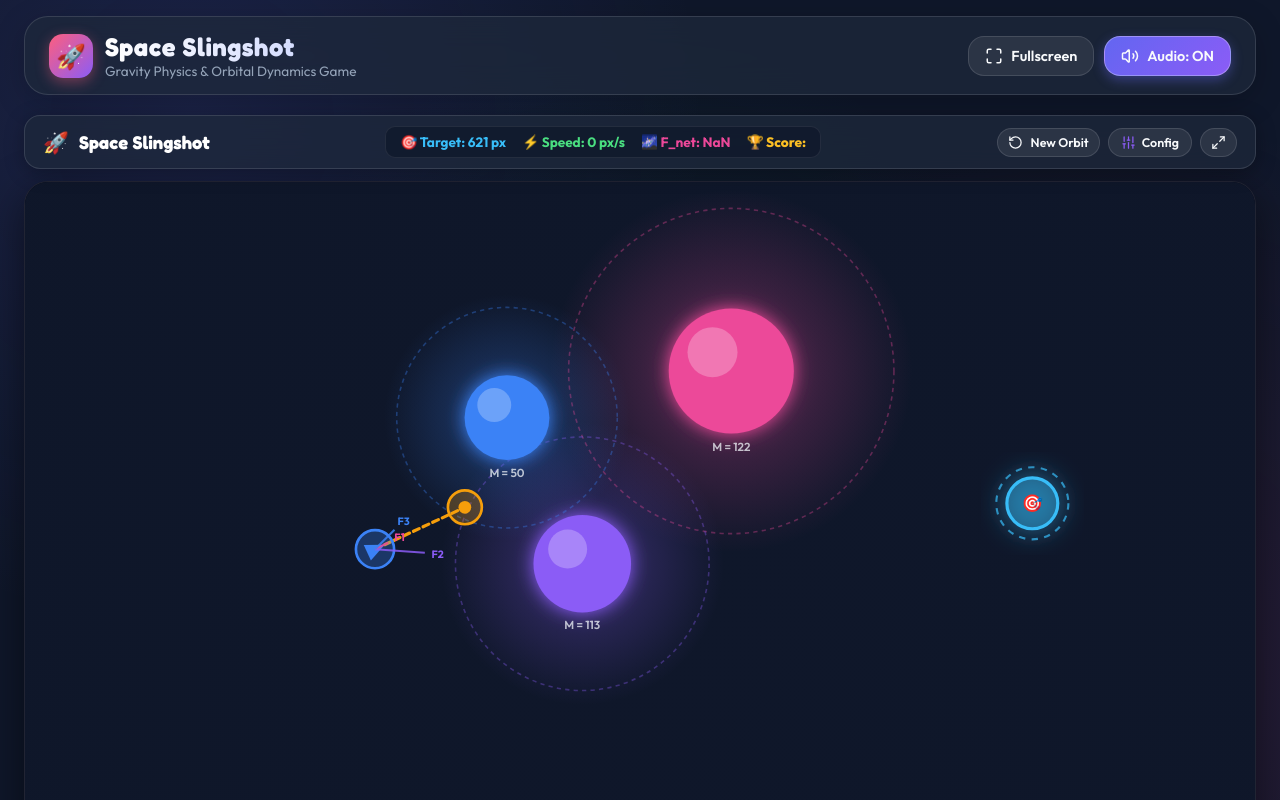
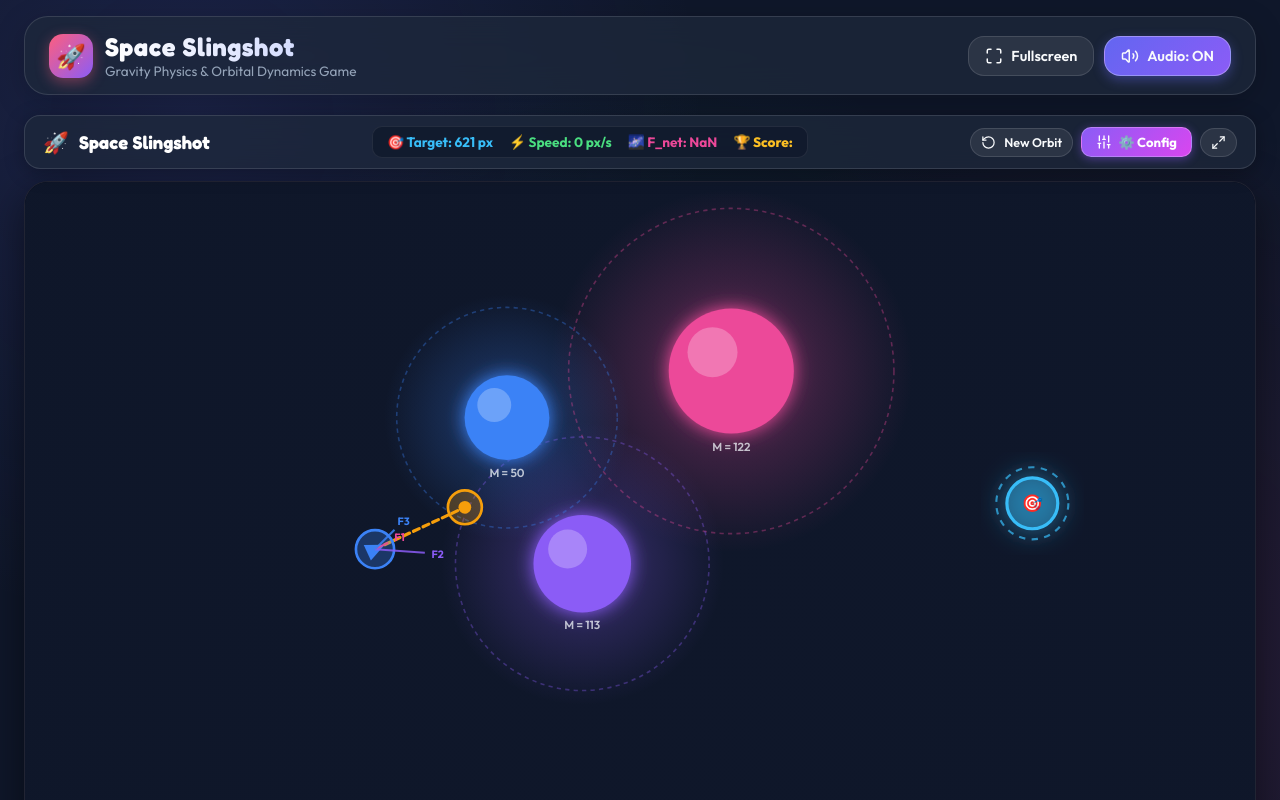
Before and after one commit to maple-elk/space-slingshot, a React (Vite) app: page / in a window 1280 px wide. Shown: the top 800 px of the page. Built offline with nearby package versions, Linux system fonts and the light colour scheme.

Commit message:
feat(hud): prominent config button in top bar & 2x max launch power (200)

```diff
--- a/src/components/hud/LaunchControlsCard.jsx
+++ b/src/components/hud/LaunchControlsCard.jsx
@@ -59,7 +59,7 @@ export const LaunchControlsCard = memo(function LaunchControlsCard({
           <input
             type="range"
             min="10"
-            max="100"
+            max="200"
             value={power}
             disabled={isSimulating || turnOwner !== 'player' || roundCompleted}
             onChange={(e) => dispatch({ type: 'SET_AIM', power: Number(e.target.value) })}
--- a/src/components/hud/SlingshotLaunchControls.jsx
+++ b/src/components/hud/SlingshotLaunchControls.jsx
@@ -51,7 +51,7 @@ export function SlingshotLaunchControls({
           <input
             type="range"
             min="10"
-            max="100"
+            max="200"
             value={power}
             disabled={isDisabled}
             onChange={(e) => dispatch({ type: 'SET_AIM', power: Number(e.target.value) })}
--- a/src/components/hud/SlingshotTelemetryBar.jsx
+++ b/src/components/hud/SlingshotTelemetryBar.jsx
@@ -76,13 +76,12 @@ export function SlingshotTelemetryBar({
         </button>
 
         <button
-          className={`btn-icon ${isConfigOpen ? 'active' : ''}`}
+          className={`btn-config-prominent ${isConfigOpen ? 'active' : ''}`}
           onClick={onToggleConfig}
           title="Open Universe Config & Customization Menu"
-          style={{ padding: '6px 12px', fontSize: '0.78rem', gap: '6px' }}
         >
-          <Sliders size={15} color="var(--color-accent-purple)" />
-          <span>Config</span>
+          <Sliders size={16} />
+          <span>⚙️ Config</span>
         </button>
 
         {onToggleFullscreen && (
--- a/src/game/ai/enemyAISolver.js
+++ b/src/game/ai/enemyAISolver.js
@@ -25,7 +25,7 @@ export function calculateSmartEnemyAim(enemyShip, playerShip, level, gravityG =
     candidateAngles.push((baseAngleDeg + offset + 360) % 360);
   }
 
-  const candidatePowers = [35, 50, 65, 80, 95];
+  const candidatePowers = [35, 50, 70, 95, 125, 155, 185];
   let bestCandidate = null;
   let bestScore = -Infinity;
 
--- a/src/game/input/useGameInput.js
+++ b/src/game/input/useGameInput.js
@@ -28,7 +28,7 @@ export function calculateAimFromPointer(coords, ship) {
   const angle = Math.round(((rad * 180) / Math.PI + 360) % 360);
 
   const dist = Math.hypot(dx, dy);
-  const power = Math.max(10, Math.min(100, Math.round(dist / 1.7)));
+  const power = Math.max(10, Math.min(200, Math.round(dist / 1.7)));
 
   return { angle, power };
 }
@@ -123,7 +123,7 @@ export function useGameInput({
         dispatch({ type: 'SET_AIM', angle: (angle + step) % 360 });
       } else if (e.code === 'ArrowUp') {
         e.preventDefault();
-        dispatch({ type: 'SET_AIM', power: Math.min(100, power + step) });
+        dispatch({ type: 'SET_AIM', power: Math.min(200, power + step) });
       } else if (e.code === 'ArrowDown') {
         e.preventDefault();
         dispatch({ type: 'SET_AIM', power: Math.max(10, power - step) });
--- a/src/index.css
+++ b/src/index.css
@@ -623,6 +623,34 @@ body {
   gap: 8px;
 }
 
+.btn-config-prominent {
+  display: inline-flex;
+  align-items: center;
+  gap: 6px;
+  padding: 6px 14px;
+  border-radius: var(--radius-sm);
+  background: linear-gradient(135deg, #8b5cf6 0%, #d946ef 100%);
+  color: #ffffff;
+  font-family: var(--font-body);
+  font-size: 0.82rem;
+  font-weight: 700;
+  border: 1px solid rgba(255, 255, 255, 0.25);
+  box-shadow: 0 2px 10px rgba(139, 92, 246, 0.45);
+  cursor: pointer;
+  transition: all 0.2s ease;
+}
+
+.btn-config-prominent:hover {
+  transform: translateY(-1px);
+  box-shadow: 0 4px 16px rgba(217, 70, 239, 0.6);
+  filter: brightness(1.1);
+}
+
+.btn-config-prominent.active {
+  background: linear-gradient(135deg, #ec4899 0%, #ef4444 100%);
+  box-shadow: 0 0 14px rgba(239, 68, 68, 0.6);
+}
+
 /* Space Stage & SVG Canvas */
 .space-stage-container {
   position: relative;
```
Also changed, not shown: 1 other file (tests, documents, lock files or other folders).
